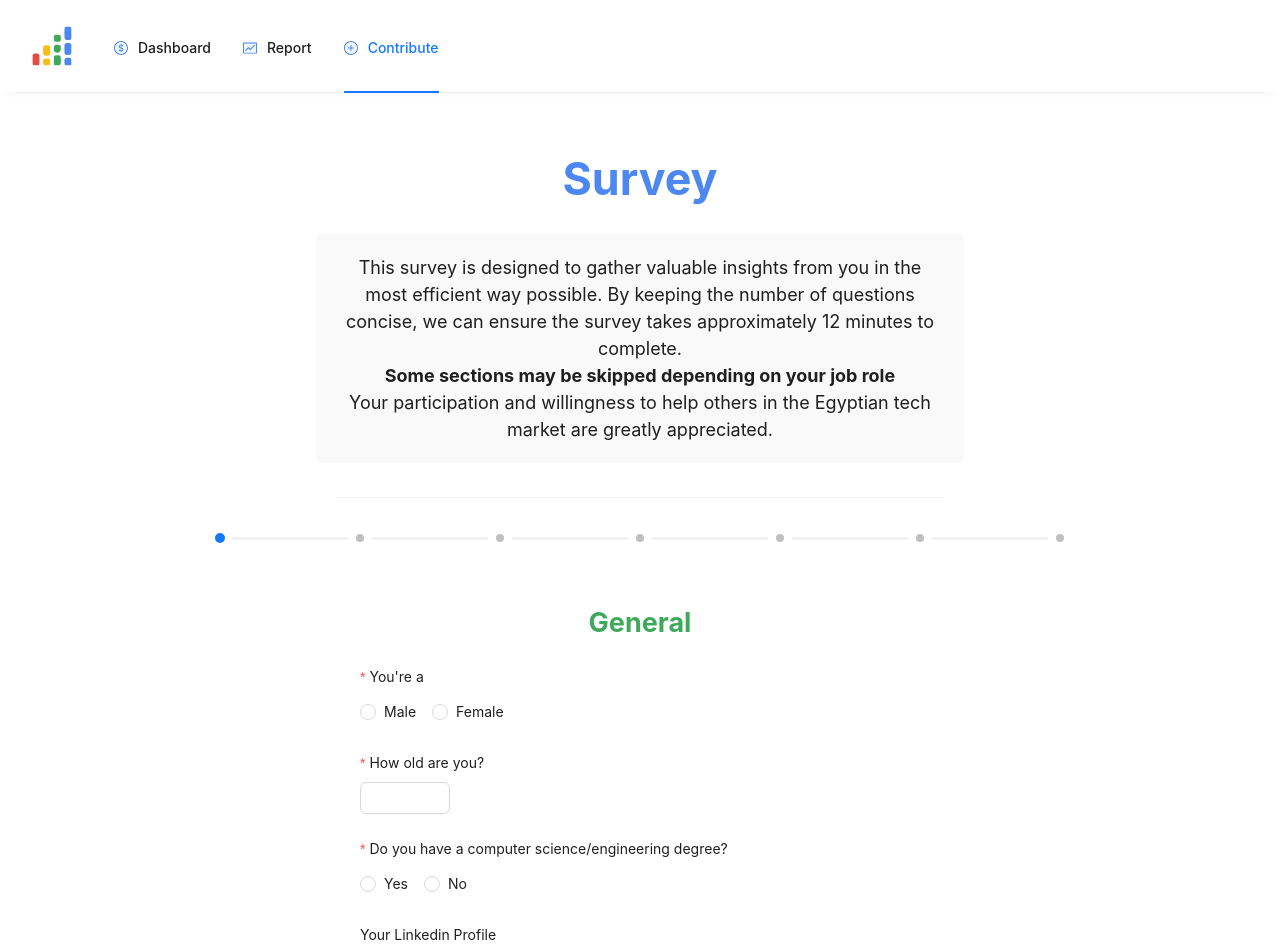
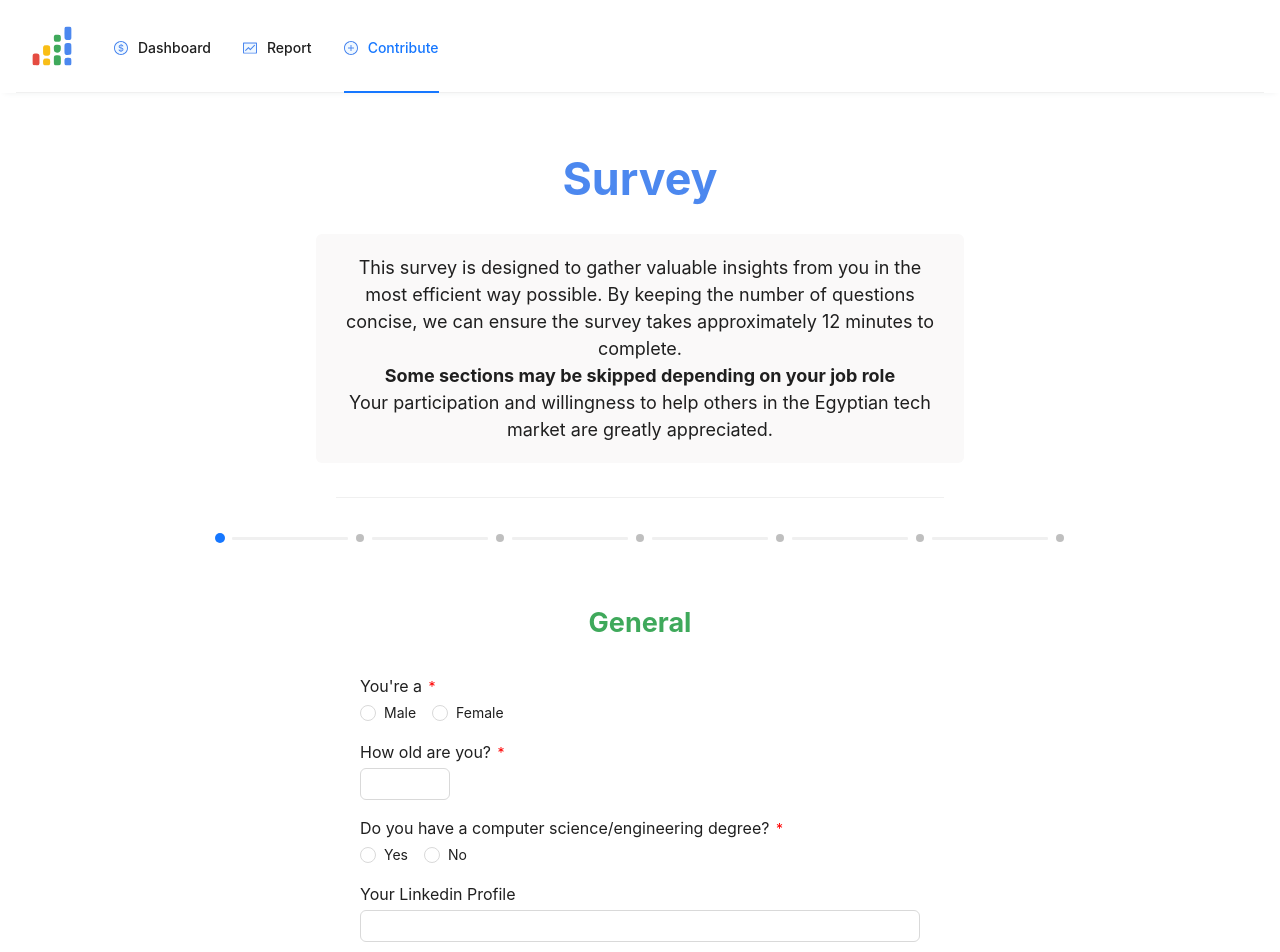
Before and after one commit to egytech-fyi/egytech-fyi, a React (Vite) app: page /contribute in a window 1280 px wide. Shown: the top 952 px of the page. Built offline with nearby package versions, Linux system fonts and the light colour scheme.

Commit message:
💄 Custom FormItem to replace Form.item

```diff
--- a/src/components/SurveyComponents/FormInput.tsx
+++ b/src/components/SurveyComponents/FormInput.tsx
@@ -1,7 +1,8 @@
+import { FormItem } from '@components'
 import '@styles/SurveyComponents.styles.scss'
-import { Form, Input } from 'antd'
-import { ReactNode } from 'react'
+import { Input } from 'antd'
 import { Controller, useFormContext } from 'react-hook-form'
+
 interface PropTypes {
   name: string
   label: string
@@ -25,20 +26,9 @@ export function FormInput({ name, label, isRequired }: PropTypes) {
         required: { value: isRequired, message: 'This question is required!' },
       }}
       render={({ field }) => (
-        <Form.Item
-          validateStatus={errors[name] ? 'error' : ''}
-          required={isRequired}
-          label={label}
-          hasFeedback
-          layout='vertical'
-          style={{ textAlign: 'left' }}>
+        <FormItem error={errors[name]?.message?.toString()} isRequired={isRequired} label={label}>
           <Input {...field} />
-          {errors[name] && (
-            <p className='field-alert' role='alert'>
-              {errors[name]?.message as ReactNode}
-            </p>
-          )}
-        </Form.Item>
+        </FormItem>
       )}
     />
   )
--- a/src/components/SurveyComponents/FormInputNumber.tsx
+++ b/src/components/SurveyComponents/FormInputNumber.tsx
@@ -1,6 +1,6 @@
+import { FormItem } from '@components'
 import '@styles/SurveyComponents.styles.scss'
-import { Form, InputNumber } from 'antd'
-import { ReactNode } from 'react'
+import { InputNumber } from 'antd'
 import { Controller, useFormContext } from 'react-hook-form'
 
 interface PropTypes {
@@ -29,20 +29,9 @@ export function FormInputNumber({ name, label, isRequired, min, max }: PropTypes
         max: { value: max ?? Infinity, message: `The max value is ${max ?? Infinity}` },
       }}
       render={({ field }) => (
-        <Form.Item
-          validateStatus={errors[name] ? 'error' : ''}
-          required={isRequired}
-          label={label}
-          hasFeedback
-          layout='vertical'
-          style={{ textAlign: 'left' }}>
+        <FormItem error={errors[name]?.message?.toString()} isRequired={isRequired} label={label}>
           <InputNumber {...field} />
-          {errors[name] && (
-            <p className='field-alert' role='alert'>
-              {errors[name]?.message as ReactNode}
-            </p>
-          )}
-        </Form.Item>
+        </FormItem>
       )}
     />
   )
--- /dev/null
+++ b/src/components/SurveyComponents/FormItem.tsx
@@ -0,0 +1,23 @@
+import { ReactNode } from 'react'
+
+interface PropTypes {
+  children: ReactNode
+  label: string
+  isRequired: boolean
+  error: string | undefined
+}
+export function FormItem({ children, error, label, isRequired }: PropTypes) {
+  return (
+    <div className='form-item'>
+      <span>
+        {label} <span className='field-alert'>{isRequired && '*'}</span>
+      </span>
+      {children}
+      {error && (
+        <p className='field-alert' role='alert'>
+          {error as ReactNode}
+        </p>
+      )}
+    </div>
+  )
+}
--- a/src/components/SurveyComponents/FormSelect.tsx
+++ b/src/components/SurveyComponents/FormSelect.tsx
@@ -1,6 +1,6 @@
+import { FormItem } from '@components'
 import '@styles/SurveyComponents.styles.scss'
-import { Form, Radio, Select } from 'antd'
-import { ReactNode } from 'react'
+import { Radio, Select } from 'antd'
 import { Controller, useFormContext } from 'react-hook-form'
 
 interface PropTypes {
@@ -27,13 +27,7 @@ export function FormSelect({ name, label, options, isRequired, isMultipleChoices
       control={control}
       rules={{ required: isRequired && 'This question is required!' }}
       render={({ field }) => (
-        <Form.Item
-          validateStatus={errors[name] ? 'error' : ''}
-          required={isRequired}
-          label={label}
-          hasFeedback
-          layout='vertical'
-          style={{ textAlign: 'left' }}>
+        <FormItem error={errors[name]?.message?.toString()} isRequired={isRequired} label={label}>
           {options.length > 3 && (
             <Select
               {...field}
@@ -56,12 +50,7 @@ export function FormSelect({ name, label, options, isRequired, isMultipleChoices
               ))}
             </Radio.Group>
           )}
-          {errors[name] && (
-            <p className='field-alert' role='alert'>
-              {errors[name]?.message as ReactNode}
-            </p>
-          )}
-        </Form.Item>
+        </FormItem>
       )}
     />
   )
--- a/src/components/SurveyComponents/GeneralQuestions.tsx
+++ b/src/components/SurveyComponents/GeneralQuestions.tsx
@@ -223,6 +223,7 @@ const engineeringRoles = new Set([
 const managementRoles = new Set(['Engineering Manager', 'Executive (C-level, director, etc.)'])
 const productRoles = new Set(['Product Owner', 'Product Manager'])
 
+// TODO: clear fields after current page because if user goes general => product => general => engineering the answers for product would still be filled.
 function getRoleSpecificPage(role: string): number {
   if (role == '') {
     return 1
--- a/src/components/SurveyComponents/index.ts
+++ b/src/components/SurveyComponents/index.ts
@@ -2,6 +2,7 @@ export * from './EngineeringActivities'
 export * from './EngineeringSkills'
 export * from './FormInput'
 export * from './FormInputNumber'
+export * from './FormItem'
 export * from './FormSelect'
 export * from './GeneralQuestions'
 export * from './ManagementActivities'
--- a/src/styles/Contribute.styles.scss
+++ b/src/styles/Contribute.styles.scss
@@ -9,7 +9,7 @@ $large: 1258px;
 }
 @media screen and (max-width: $large) {
   .survey-steps {
-    display: none;
+    display: none !important;
   }
 }
 @media screen and (min-width: $large) {
--- a/src/styles/FormComponents.styles.scss
+++ b/src/styles/FormComponents.styles.scss
@@ -21,25 +21,41 @@
   width: 100%;
 }
 
-.survey-next{
+.survey-next {
   margin: 1rem;
 }
-.survey-back{
+.survey-back {
   margin: 1rem;
   background: #faf9f9;
   color: var(--accent-color);
 }
 
-.survey-buttons{
+.survey-buttons {
   width: 100%;
   display: flex;
   justify-content: end;
   align-items: center;
 }
 
-.survey-step{
+.survey-step {
   padding: 12px;
   padding-inline: 24px;
   font-size: 18px;
   // background: #faf9f9;
 }
+
+.form-item {
+  display: flex;
+  flex-direction: column;
+  text-align: left;
+  font-size: 16px;
+  padding-block: 8px;
+  gap: 4px;
+}
+
+.field-alert {
+  color: red;
+  font-size: 14px;
+  margin: 2px;
+
+}
--- a/src/styles/SurveyComponents.styles.scss
+++ b/src/styles/SurveyComponents.styles.scss
@@ -4,7 +4,3 @@
   align-items: start;
   font-size: 18px;
 }
-
-.field-alert {
-  color: red;
-}
```
Lines whose indentation alone changed are shown as unchanged.
